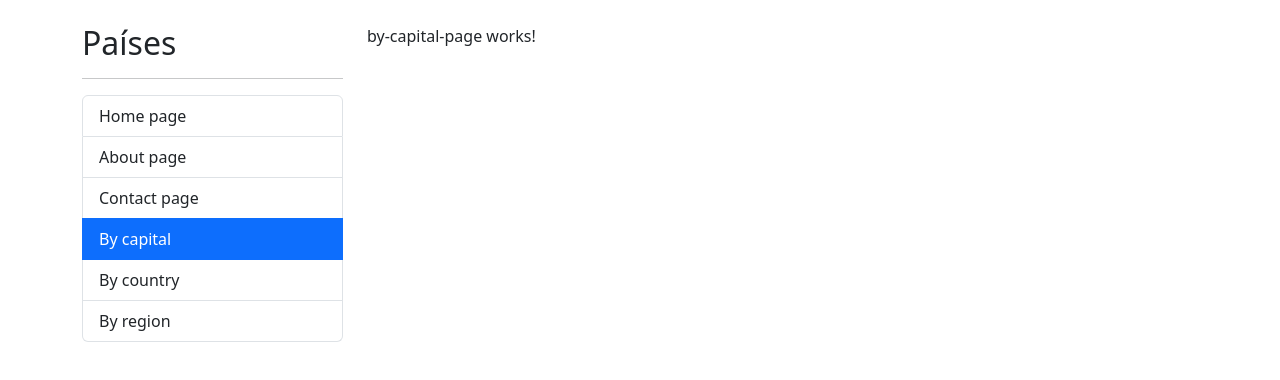
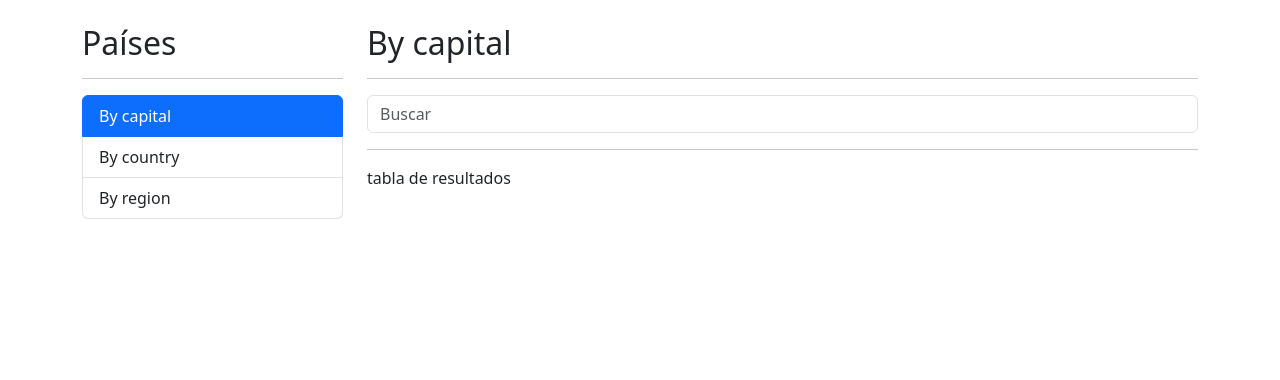
Before and after one commit to lucasggonzalez94/countryApp, an Angular app: page /countries/by-capital in a window 1280 px wide. Shown: the top 380 px of the page. Built offline with nearby package versions, Linux system fonts and the light colour scheme.

Commit message:
routing y search box

```diff
--- a/src/app/countries/countries-routing.module.ts
+++ b/src/app/countries/countries-routing.module.ts
@@ -23,6 +23,10 @@
     path: 'by/:id',
     component: CountryPageComponent
   },
+  {
+    path: '**',
+    redirectTo: 'by-capital'
+  },
 ]
 
 @NgModule({
--- a/src/app/countries/countries.module.ts
+++ b/src/app/countries/countries.module.ts
@@ -2,6 +2,7 @@
 import { CommonModule } from '@angular/common';
 
 import { CountriesRoutingModule } from './countries-routing.module';
+import { SharedModule } from '../shared/shared.module';
 
 import { ByCapitalPageComponent } from './pages/by-capital-page/by-capital-page.component';
 import { ByCountryPageComponent } from './pages/by-country-page/by-country-page.component';
@@ -19,7 +20,8 @@
   ],
   imports: [
     CommonModule,
-    CountriesRoutingModule
+    CountriesRoutingModule,
+    SharedModule
   ]
 })
 export class CountriesModule { }
--- a/src/app/countries/pages/by-capital-page/by-capital-page.component.html
+++ b/src/app/countries/pages/by-capital-page/by-capital-page.component.html
@@ -1 +1,17 @@
-<p>by-capital-page works!</p>
+<h2>By capital</h2>
+<hr>
+
+<div class="row">
+  <div class="col">
+    <shared-search-box
+      placeholder="Buscar"
+    ></shared-search-box>
+  </div>
+</div>
+
+<div class="row">
+  <div class="col">
+    <hr>
+    tabla de resultados
+  </div>
+</div>
--- /dev/null
+++ b/src/app/shared/components/search-box/search-box.component.html
@@ -0,0 +1,5 @@
+<input
+  type="text"
+  [placeholder]="placeholder"
+  class="form-control"
+>
--- /dev/null
+++ b/src/app/shared/components/search-box/search-box.component.ts
@@ -0,0 +1,14 @@
+import { Component, Input } from '@angular/core';
+
+@Component({
+  selector: 'shared-search-box',
+  templateUrl: './search-box.component.html',
+  styles: [
+  ]
+})
+export class SearchBoxComponent {
+
+  @Input()
+  public placeholder: string = ''
+
+}
--- a/src/app/shared/components/sidebar/sidebar.component.html
+++ b/src/app/shared/components/sidebar/sidebar.component.html
@@ -2,7 +2,7 @@
 <hr>
 
 <ul class="list-group">
-  <li
+  <!-- <li
     routerLink=""
     routerLinkActive="active"
     [routerLinkActiveOptions]="{ exact: true }"
@@ -17,7 +17,7 @@
     routerLink="contact"
     routerLinkActive="active"
     class="list-group-item"
-  >Contact page</li>
+  >Contact page</li> -->
   <li
     routerLink="countries/by-capital"
     routerLinkActive="active"
```
Also changed, not shown: src/app/app-routing.module.ts (+5 -5 lines), src/app/shared/shared.module.ts (+5 -2 lines).
